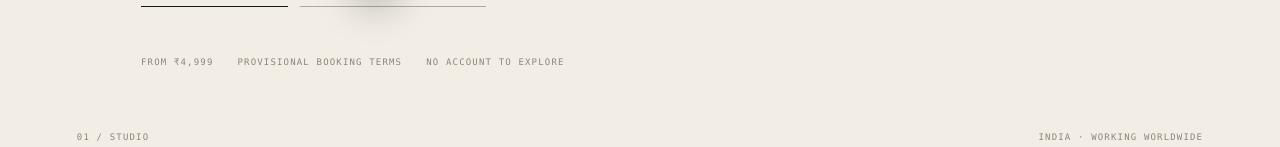
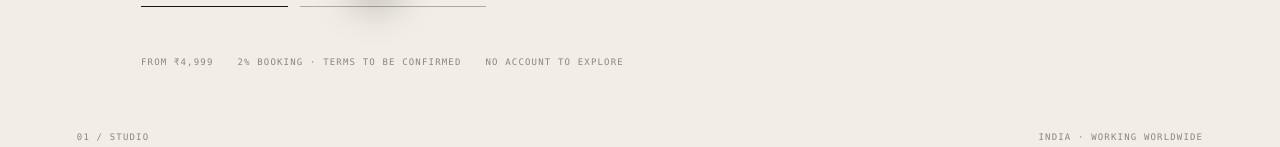
Before and after one commit to Shashwat-Aneja/studio.shashwataneja, a React (Vite) app: page / in a window 1280 px wide. Shown: the part 624-771 px from the top of the page. Built offline with nearby package versions, Linux system fonts and the light colour scheme.

Commit message:
fix: clarify provisional booking terms and footer links

```diff
--- a/src/App.tsx
+++ b/src/App.tsx
@@ -85,7 +85,7 @@ export default function App(){
  return <main className="studio-site">
   <header className="site-nav"><a className="wordmark" href="#top" onClick={()=>setMobileMenuOpen(false)}>SA<span>/</span>STUDIO</a><nav className={mobileMenuOpen?"is-open":""} aria-label="Main navigation"><a href="#services" onClick={()=>setMobileMenuOpen(false)}>Services</a><a href="#workshop" onClick={()=>setMobileMenuOpen(false)}>Workshop</a><a href="#process" onClick={()=>setMobileMenuOpen(false)}>Process</a><a href="#proof" onClick={()=>setMobileMenuOpen(false)}>Work</a><a href="#contact" onClick={()=>setMobileMenuOpen(false)}>Start</a></nav><div className="nav-controls"><button className="mobile-menu-toggle" type="button" aria-expanded={mobileMenuOpen} aria-label={mobileMenuOpen?"Close navigation":"Open navigation"} onClick={()=>setMobileMenuOpen(v=>!v)}>{mobileMenuOpen?"CLOSE":"MENU"} <span>{mobileMenuOpen?"−":"+"}</span></button><ThemeToggle mode={theme} onChange={setTheme}/></div></header>
   <RobotAssistant onOpenBuilder={()=>open()}/>
-  <section className="hero" id="top"><span className="hero-noise mono">INDEPENDENT DIGITAL STUDIO</span><div className="hero-inner"><span className="mono hero-kicker" data-reveal>YOU HAVE THE IDEA. LET’S BUILD WHAT IT NEEDS.</span><h1 data-reveal>You have the idea.<br/><i>Let’s build what it needs.</i></h1><p data-reveal>Websites, software, design, branding, infrastructure, automation and growth — shaped around the outcome, not a generic package.</p><div className="hero-actions" data-reveal><button className="hero-cta hero-cta--solid" onClick={()=>open()}>Build your project <span>↘</span></button><a className="hero-cta" href="#discover">I'm not sure what I need <span>↘</span></a></div><div className="hero-meta mono" data-reveal><span>FROM ₹4,999</span><span>PROVISIONAL BOOKING TERMS</span><span>NO ACCOUNT TO EXPLORE</span></div></div><span className="hero-index mono">01 / STUDIO</span><span className="hero-coordinate mono">INDIA · WORKING WORLDWIDE</span></section>
+  <section className="hero" id="top"><span className="hero-noise mono">INDEPENDENT DIGITAL STUDIO</span><div className="hero-inner"><span className="mono hero-kicker" data-reveal>YOU HAVE THE IDEA. LET’S BUILD WHAT IT NEEDS.</span><h1 data-reveal>You have the idea.<br/><i>Let’s build what it needs.</i></h1><p data-reveal>Websites, software, design, branding, infrastructure, automation and growth — shaped around the outcome, not a generic package.</p><div className="hero-actions" data-reveal><button className="hero-cta hero-cta--solid" onClick={()=>open()}>Build your project <span>↘</span></button><a className="hero-cta" href="#discover">I'm not sure what I need <span>↘</span></a></div><div className="hero-meta mono" data-reveal><span>FROM ₹4,999</span><span>2% BOOKING · TERMS TO BE CONFIRMED</span><span>NO ACCOUNT TO EXPLORE</span></div></div><span className="hero-index mono">01 / STUDIO</span><span className="hero-coordinate mono">INDIA · WORKING WORLDWIDE</span></section>
 
   <section className="recognition" id="discover"><div className="section-head" data-reveal><span className="mono">02 / WHAT YOU NEED</span><h2>Start with the thing<br/><i>that needs to change.</i></h2></div><div className="recognition-grid">{outcomes.map(([n,t,c,g],i)=><button className="recognition-card" data-reveal key={n} onClick={()=>open(g)} style={{"--i":i} as CSSProperties}><span className="mono">{n}</span><h3>{t}</h3><p>{c}</p><b>FIND MY ROUTE ↗</b></button>)}</div></section>
 
@@ -101,7 +101,7 @@ export default function App(){
 
   <section className="faq" id="faq"><div className="section-head" data-reveal><span className="mono">08 / QUESTIONS</span><h2>Before you<br/><i>start building.</i></h2></div><div className="faq-list">{[["Do I need a technical brief?","No. Start with the outcome and Studio translates it into a route."],["Can I see pricing before booking?","Yes. The estimator calculates an indicative range. The booking formula and ₹4,999 minimum are provisional and will be confirmed before launch."],["Are third-party costs included?","No. Provider fees, taxes and other third-party charges stay separate."],["When is a project record created?","Only after a confirmed payment webhook. Browsing, estimation and blueprint generation do not create a permanent client/project record."]].map(([q,a],i)=><button key={q} onClick={()=>setFaq(faq===i?null:i)} aria-expanded={faq===i}><span className="mono">0{i+1}</span><div><h3>{q}</h3>{faq===i&&<p>{a}</p>}</div><b>{faq===i?"−":"+"}</b></button>)}</div></section>
 
-  <section className="contact" id="contact"><div data-reveal><span className="mono">09 / CONTACT</span><h2>You have the idea.<br/><i>Let's shape the build.</i></h2><p>Bring a complete brief, a half-formed idea or simply a business problem. The Studio route starts there.</p><div className="contact-actions"><button className="hero-cta hero-cta--solid" onClick={()=>open()}>Build my project <span>↘</span></button><a className="hero-cta" href="mailto:studio@shashwataneja.com">Ask a question <span>↗</span></a></div></div><footer><span>SHASHWAT ANEJA / STUDIO</span><span>INDIA / ONLINE</span><span>2% BOOKING</span><a href="https://shashwataneja.com">PARENT ↗</a></footer></section>
+  <section className="contact" id="contact"><div data-reveal><span className="mono">09 / CONTACT</span><h2>You have the idea.<br/><i>Let's shape the build.</i></h2><p>Bring a complete brief, a half-formed idea or simply a business problem. The Studio route starts there.</p><div className="contact-actions"><button className="hero-cta hero-cta--solid" onClick={()=>open()}>Build my project <span>↘</span></button><a className="hero-cta" href="mailto:studio@shashwataneja.com">Ask a question <span>↗</span></a></div></div><footer><span>SHASHWAT ANEJA / STUDIO</span><span>INDIA / ONLINE</span><span>BOOKING TERMS PROVISIONAL</span><div className="legal-links"><a href="/privacy.html">PRIVACY ↗</a><a href="/terms.html">TERMS ↗</a><a href="https://shashwataneja.com">PARENT ↗</a></div></footer></section>
 
   {builderOpen&&<div className="builder-backdrop" onMouseDown={e=>e.target===e.currentTarget&&setBuilderOpen(false)}><section className="builder-panel" role="dialog" aria-modal="true" aria-labelledby="workshop-dialog-title">
    <div className="builder-head"><div><span className="mono">WORKSHOP / {String(step).padStart(2,"0")} OF 07</span><h2 id="workshop-dialog-title">{step===1?"What are you trying to achieve?":step===2?"Who is this for?":step===3?"How much build do you need?":step===4?"What should it include?":step===5?"How should it feel?":step===6?"How quickly do you need it?":"What should we build around?"}</h2></div><button onClick={()=>setBuilderOpen(false)}>×</button></div>
```
